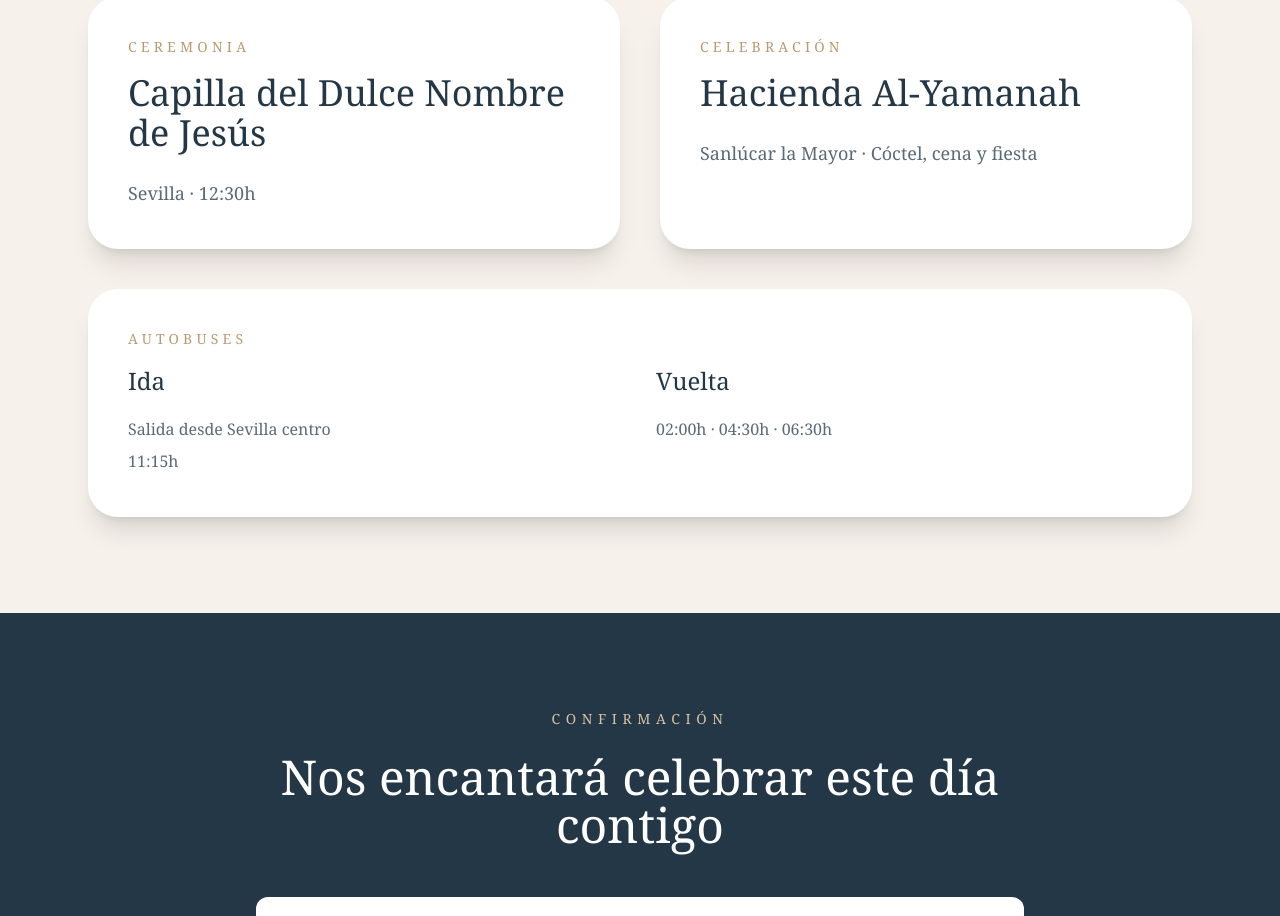
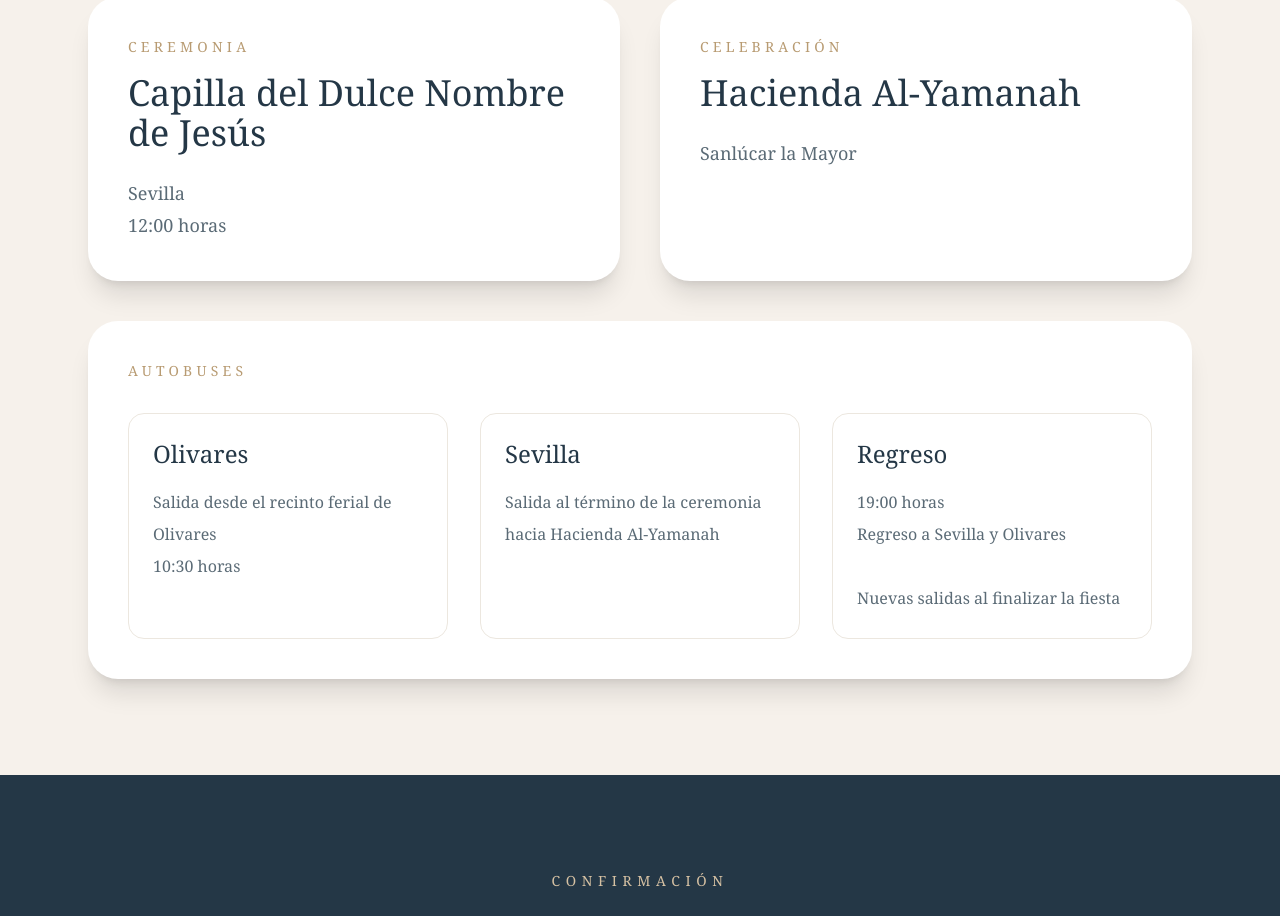
Before and after one commit to migueldevicente7-boop/boda-isabel-miguel, a Next.js app: page / in a window 1280 px wide. Shown: the part 899-1815 px from the top of the page. Built offline with nearby package versions, Linux system fonts and the light colour scheme.

Commit message:
Update page.tsx

```diff
--- a/app/page.tsx
+++ b/app/page.tsx
@@ -5,10 +5,13 @@
       {/* HERO */}
       <section className="relative h-screen flex items-center justify-center overflow-hidden">
 
+        {/* FOTO DE FONDO */}
         <div className="absolute inset-0 bg-[url('/foto-boda.JPEG')] bg-cover bg-center" />
 
+        {/* OVERLAY */}
         <div className="absolute inset-0 bg-black/40" />
 
+        {/* CONTENIDO */}
         <div className="relative z-10 text-center px-6 text-white">
 
           <p className="uppercase tracking-[0.4em] text-sm text-[#f6f1eb] mb-8">
@@ -60,7 +63,9 @@
           </h2>
 
           <p className="text-lg leading-8 text-[#5b6b76]">
-            Sevilla · 12:30h
+            Sevilla
+            <br />
+            12:00 horas
           </p>
         </div>
 
@@ -75,37 +80,57 @@
           </h2>
 
           <p className="text-lg leading-8 text-[#5b6b76]">
-            Sanlúcar la Mayor · Cóctel, cena y fiesta
+            Sanlúcar la Mayor
           </p>
         </div>
 
         {/* AUTOBUSES */}
         <div className="bg-white rounded-[30px] shadow-xl p-10 md:col-span-2">
-          <p className="uppercase tracking-[0.3em] text-sm text-[#b89b72] mb-4">
+
+          <p className="uppercase tracking-[0.3em] text-sm text-[#b89b72] mb-8">
             Autobuses
           </p>
 
-          <div className="grid md:grid-cols-2 gap-8">
+          <div className="grid md:grid-cols-3 gap-8">
 
-            <div>
+            {/* OLIVARES */}
+            <div className="border border-[#ece7df] rounded-2xl p-6">
               <h3 className="text-2xl font-serif mb-4">
-                Ida
+                Olivares
               </h3>
 
               <p className="text-[#5b6b76] leading-8">
-                Salida desde Sevilla centro
+                Salida desde el recinto ferial de Olivares
                 <br />
-                11:15h
+                10:30 horas
               </p>
             </div>
 
-            <div>
+            {/* SEVILLA */}
+            <div className="border border-[#ece7df] rounded-2xl p-6">
               <h3 className="text-2xl font-serif mb-4">
-                Vuelta
+                Sevilla
               </h3>
 
               <p className="text-[#5b6b76] leading-8">
-                02:00h · 04:30h · 06:30h
+                Salida al término de la ceremonia
+                <br />
+                hacia Hacienda Al-Yamanah
+              </p>
+            </div>
+
+            {/* REGRESO */}
+            <div className="border border-[#ece7df] rounded-2xl p-6">
+              <h3 className="text-2xl font-serif mb-4">
+                Regreso
+              </h3>
+
+              <p className="text-[#5b6b76] leading-8">
+                19:00 horas
+                <br />
+                Regreso a Sevilla y Olivares
+                <br /><br />
+                Nuevas salidas al finalizar la fiesta
               </p>
             </div>
 
```
